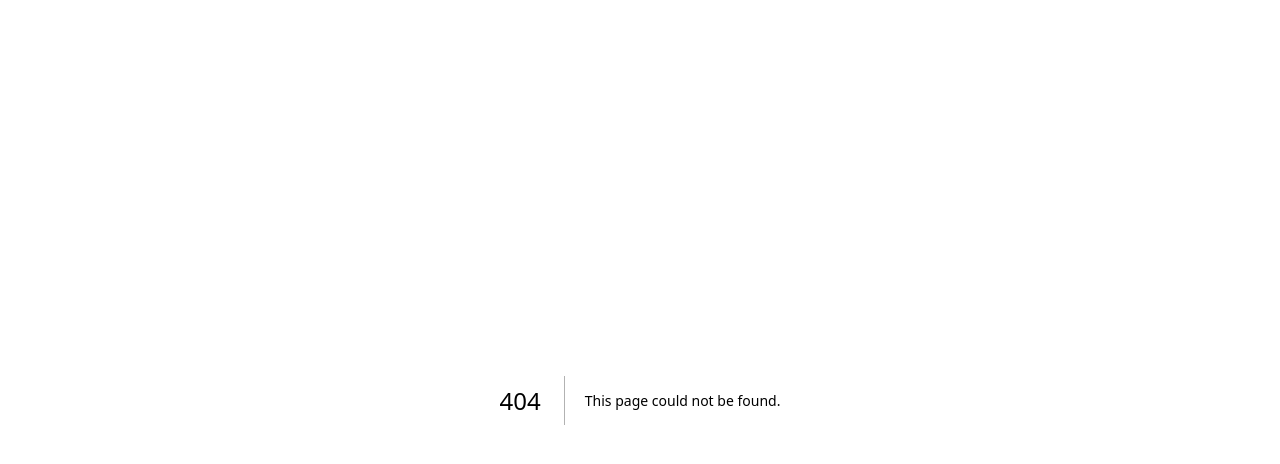
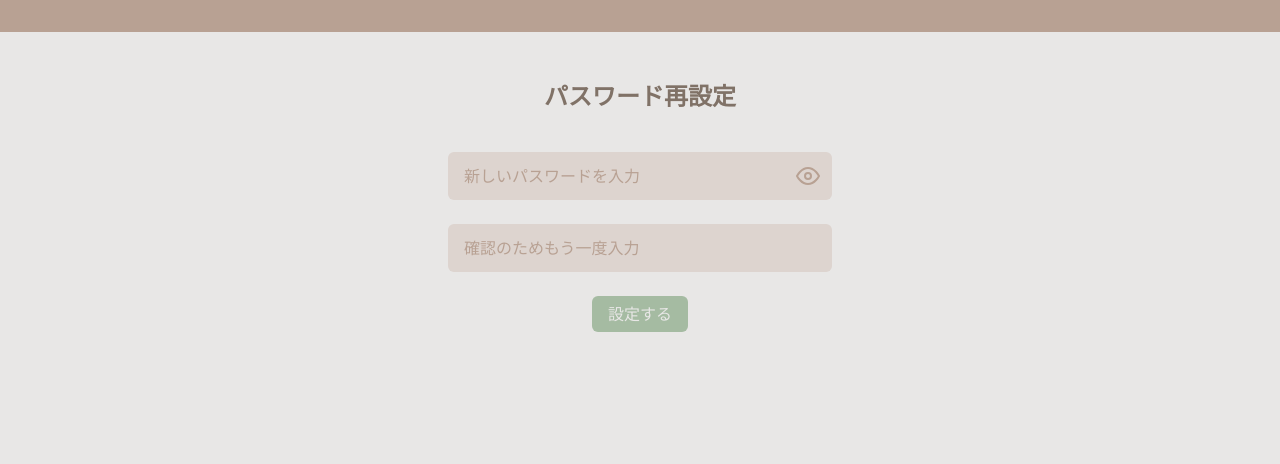
Before and after one commit to Ecc-asplay/frontend, a Next.js app in the folder yamiyoake/: page /forgottensetting/reset_password in a window 1280 px wide. Before the commit this address had no page. Shown: the top 464 px of the page. Built offline with nearby package versions, Linux system fonts and the light colour scheme.

Commit message:
パスワード忘れた処理

```diff
--- /dev/null
+++ b/yamiyoake/src/app/forgottensetting/email_input/page.tsx
@@ -0,0 +1,45 @@
+"use client"
+import { useState } from "react"
+import { useRouter } from "next/navigation";
+
+const EmailInput: React.FC = () => {
+    const [email, setEmail] = useState('')
+    const router = useRouter();
+
+    const handleSubmit = (e: React.FormEvent) => {
+        e.preventDefault();
+        // APIなどの処理(コード送信など)
+        console.log("Sending verification code to:", email);
+        router.push('/forgottensetting/verify_code');
+      };
+
+    return(
+        <div className="flex flex-col justify-center items-center min-h-screen bg-basebg mt-8 space-y-8">
+            {/* 戻り設定追加 */}
+            <div className="fixed top-0 w-full h-8 bg-headerbrown"></div>
+            <div className="flex flex-col items-center min-h-screen bg-basebg mt-10 space-y-8">
+                <h1 className="text-center text-2xl text-basetext font-bold mb-2 mt-4">パスワード再設定</h1>
+                <p className="text-center text-lg text-middlebrown mb-2">
+                    ご登録されているメールアドレスに認証コードを送信します。
+                </p>
+                {/* Email入力 */}
+                <form onClick={handleSubmit} className="w-full max-w-md space-y-8">
+                    <div className="relative flex flex-col justify-center items-center">
+                        <input type="email" id="email" name="email" placeholder="example@email.com" value={email} onChange={(e) => setEmail(e.target.value)} required
+                                className="w-96 px-4 py-2 rounded-md border-none appearance-none focus:outline-none bg-inputbg text-basetext placeholder-middlebrown "/>
+                    </div>
+                    {/* 次へボタン */}
+                    <div className="flex relative justify-center mt-10">
+                        <button type="submit" className="w-24 h-10 py-1 bg-basegreen text-basebg font-medium rounded-md text-lg">
+                            次へ
+                        </button>
+                    </div>
+
+                </form>
+            </div>
+
+        </div>
+    )
+}
+
+export default EmailInput;
--- /dev/null
+++ b/yamiyoake/src/app/forgottensetting/reset_password/page.tsx
@@ -0,0 +1,65 @@
+"use client"
+import { useState } from "react"
+import { useRouter } from "next/navigation";
+import { FiEye } from "react-icons/fi";
+
+
+const ResetPassword: React.FC = () => {
+    const [password, setPassword] = useState('');
+    const [confirmPassword, setConfirmPassword] = useState('');
+    const [isShow, setShow] = useState(false);
+    const router = useRouter();
+
+    const handleSubmit = (e:React.FormEvent) => {
+        e.preventDefault();
+        if(password === confirmPassword && password !== '' && confirmPassword !== ''){
+            // パスワード再設定処理
+            console.log("Password reset successfully.");
+            router.push('/login');
+        } else {
+            alert("パスワード一致しません");
+
+        }
+    }
+
+    // パスワード表示処理
+    const handlePassWordVisibility = (e: React.MouseEvent<HTMLButtonElement>) => {
+        e.preventDefault();
+        setShow(!isShow)
+    };
+
+
+    return(
+        <div className="flex flex-col justify-center items-center min-h-screen bg-basebg mt-8 space-y-8">
+            <div className="fixed top-0 w-full h-8 bg-headerbrown"></div>
+            <div className="flex flex-col items-center min-h-screen bg-basebg mt-10 space-y-8">
+                <h1 className="text-center text-2xl text-basetext font-bold mb-2 mt-4">パスワード再設定</h1>
+                <form onSubmit={handleSubmit} className="w-full max-w-md space-y-6 items-center">
+                    {/* パスワード入力 */}
+                    <div className="relative w-96">
+                        <input type={isShow ? "text":"password"} id="password" name="password" placeholder="新しいパスワードを入力" value={password} onChange={(e) => setPassword(e.target.value)} required
+                        className="w-96 px-4 py-3 rounded-md border-none appearance-none focus:outline-none bg-inputbg text-basetext placeholder-middlebrown"/>
+                        {/* パスワード表示可能ボタン */}
+                        <button onClick={handlePassWordVisibility}
+                            // className="absolute inset-y-0 right-3 flex items-center text-middlebrown"
+                            className="absolute inset-y-0 top-1/2 right-3 transform -translate-y-1/2 flex items-center text-middlebrown">
+                            <FiEye size={24}/>
+                        </button>
+                    </div>
+                    {/* 再入力 */}
+                    <div className="relative w-96">
+                        <input type="password" id="confirmPassword" name="confirmPassword" placeholder="確認のためもう一度入力" value={confirmPassword} onChange={(e) => setConfirmPassword(e.target.value)} required
+                        className="w-96 px-4 py-3 rounded-md border-none appearance-none focus:outline-none bg-inputbg text-basetext placeholder-middlebrown"/>
+                    </div>
+                    {/* 設定ボタン */}
+                    <div className="flex justify-center">
+                        <button type="submit" className=" w-24 h-9 py-1 bg-basegreen text-basebg font-medium rounded-md">設定する</button>
+                    </div>
+                </form>
+            </div>
+
+        </div>
+    )
+}
+
+export default ResetPassword;
--- /dev/null
+++ b/yamiyoake/src/app/forgottensetting/verify_code/page.tsx
@@ -0,0 +1,55 @@
+"use client"
+import { useState } from "react"
+import { useRouter } from "next/navigation";
+
+const VerifyCode: React.FC = () => {
+    const [code, setCode] = useState('');
+    const router = useRouter();
+
+    // コード再送処理
+    const handleResendCode = () => {
+        console.log("Resending verification code...");
+        // 再送関連API処理
+    }
+
+    const handleSubmit = (e: React.FormEvent) => {
+        e.preventDefault();
+        // APIなどの処理
+        console.log("Sending verification code to:", code);
+        router.push('/forgottensetting/reset_password');
+      };
+
+
+    return(
+        <div className="flex flex-col justify-center items-center min-h-screen bg-basebg mt-8 space-y-8">
+            <div className="fixed top-0 w-full h-8 bg-headerbrown"></div>
+            <div className="flex flex-col items-center min-h-screen bg-basebg mt-10 space-y-8">
+                <h1 className="text-center text-2xl text-basetext font-bold mb-2 mt-4">パスワード再設定</h1>
+                <p className="text-center text-lg text-middlebrown mb-2">
+                ご登録されているメールアドレスに認証コードを送信しました。
+                </p>
+                {/* コード入力 */}
+                <div>
+                    <input type="text" value={code} onChange={(e) => setCode(e.target.value)} placeholder="認証コードを入力" required
+                            className="w-96 px-4 py-2 rounded-md border-none appearance-none focus:outline-none bg-inputbg text-basetext placeholder-middlebrown " />
+                </div>
+                {/* 確認ボタン修正する可能性ある */}
+                <div className="flex relative justify-center mt-10">
+                    <button className="w-52 h-10 py-1 bg-basegreen text-basebg font-medium rounded-md text-lg"
+                            onClick={handleSubmit}>
+                        パスワード再設定に進む
+                    </button>
+                </div>
+                {/* 認証コード再送処理 */}
+                <div className="flex relative justify-center mt-4">
+                    <p className="text-basegreen underline cursor-pointer"
+                        onClick={handleResendCode}>
+                    認証コードを再送信する
+                    </p>
+                </div>
+            </div>
+        </div>
+    )
+}
+
+export default VerifyCode;
```
